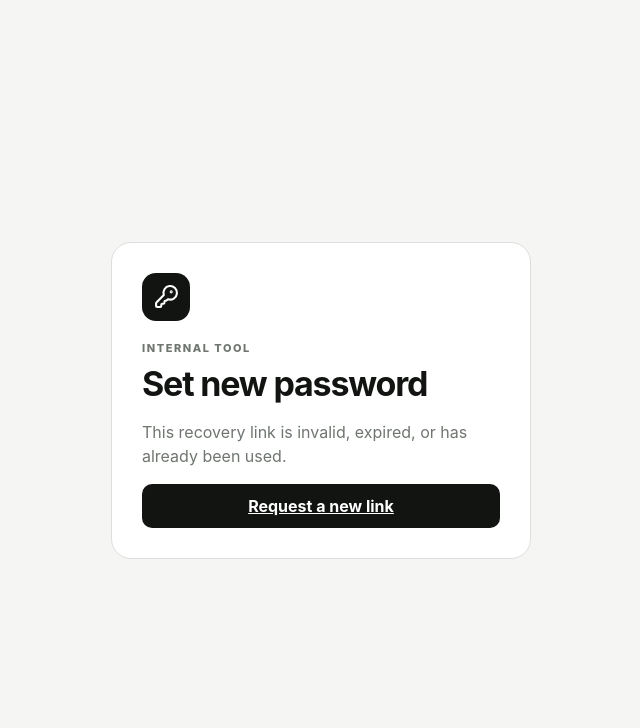
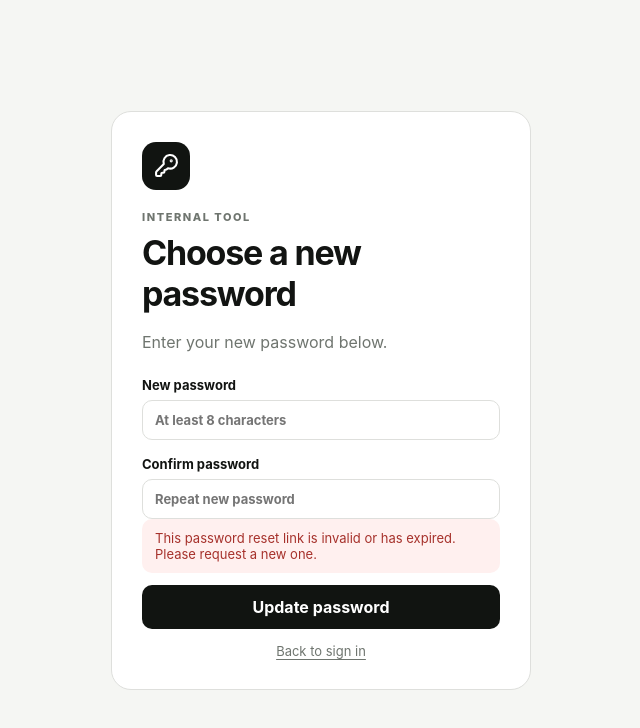
Before and after one commit to danmangoldon/gift-card-manager, a Next.js app: page /reset-password in a window 1280 px wide. Shown: the top 728 px of the page, without its empty margins (319-959 px from the left). Built offline with nearby package versions, Linux system fonts and the light colour scheme; no server answers.

Commit message:
Refactor password reset logic and UI elements

```diff
--- a/app/reset-password/page.tsx
+++ b/app/reset-password/page.tsx
@@ -9,52 +9,58 @@ export default function ResetPasswordPage() {
   const [password, setPassword] = useState("");
   const [confirmPassword, setConfirmPassword] = useState("");
   const [ready, setReady] = useState(false);
+  const [message, setMessage] = useState("");
+  const [error, setError] = useState("");
   const [loading, setLoading] = useState(false);
-  const [error, setError] = useState("");
-  const [success, setSuccess] = useState(false);
 
   useEffect(() => {
     let mounted = true;
 
     async function checkSession() {
-      const { data } = await supabase.auth.getSession();
-      if (mounted && data.session) setReady(true);
+      const {
+        data: { session },
+      } = await supabase.auth.getSession();
+
+      if (!mounted) return;
+
+      if (!session) {
+        setError(
+          "This password reset link is invalid or has expired. Please request a new one."
+        );
+        return;
+      }
+
+      setReady(true);
     }
 
     checkSession();
 
-    const { data: listener } = supabase.auth.onAuthStateChange((event, session) => {
-      if (!mounted) return;
-      if (event === "PASSWORD_RECOVERY" || session) setReady(true);
-    });
-
-    const timer = window.setTimeout(() => {
-      if (mounted) setReady((current) => current);
-    }, 1500);
-
     return () => {
       mounted = false;
-      window.clearTimeout(timer);
-      listener.subscription.unsubscribe();
     };
   }, [supabase]);
 
   async function updatePassword(e: React.FormEvent) {
     e.preventDefault();
+    setMessage("");
     setError("");
 
-    if (password.length < 10) {
-      setError("Please use a password with at least 10 characters.");
+    if (password.length < 8) {
+      setError("Password must be at least 8 characters.");
       return;
     }
 
     if (password !== confirmPassword) {
-      setError("The passwords do not match.");
+      setError("Passwords do not match.");
       return;
     }
 
     setLoading(true);
-    const { error } = await supabase.auth.updateUser({ password });
+
+    const { error } = await supabase.auth.updateUser({
+      password,
+    });
+
     setLoading(false);
 
     if (error) {
@@ -62,8 +68,15 @@ export default function ResetPasswordPage() {
       return;
     }
 
-    setSuccess(true);
+    setMessage("Password updated successfully. You can now sign in.");
+    setPassword("");
+    setConfirmPassword("");
+
     await supabase.auth.signOut();
+
+    window.setTimeout(() => {
+      window.location.href = "/login";
+    }, 1400);
   }
 
   return (
@@ -71,14 +84,11 @@ export default function ResetPasswordPage() {
       <section className="login-card">
         <div className="brand-mark"><KeyRound size={25} /></div>
         <p className="eyebrow">INTERNAL TOOL</p>
-        <h1>Set new password</h1>
+        <h1>Choose a new password</h1>
+        <p className="muted">
+          Enter your new password below.
+        </p>
 
-        {success ? (
-          <>
-            <p className="muted">Your password has been updated successfully.</p>
-            <a className="primary full" href="/login">Return to sign in</a>
-          </>
-        ) : ready ? (
         <form onSubmit={updatePassword} className="form-stack">
           <label>
             New password
@@ -87,34 +97,40 @@ export default function ResetPasswordPage() {
               autoComplete="new-password"
               value={password}
               onChange={(e) => setPassword(e.target.value)}
+              disabled={!ready || loading}
               required
-                placeholder="At least 10 characters"
+              placeholder="At least 8 characters"
             />
           </label>
+
           <label>
-              Confirm new password
+            Confirm password
             <input
               type="password"
               autoComplete="new-password"
               value={confirmPassword}
               onChange={(e) => setConfirmPassword(e.target.value)}
+              disabled={!ready || loading}
               required
-                placeholder="Repeat password"
+              placeholder="Repeat new password"
             />
           </label>
+
+          {message && <div className="notice">{message}</div>}
           {error && <div className="error-box">{error}</div>}
-            <button className="primary full" disabled={loading}>
-              {loading ? "Saving…" : "Save new password"}
+
+          <div className="login-actions">
+            <button
+              className="primary full"
+              disabled={!ready || loading}
+            >
+              {loading ? "Updating…" : "Update password"}
             </button>
+            <a className="login-forgot" href="/login">
+              Back to sign in
+            </a>
+          </div>
         </form>
-        ) : (
-          <>
-            <p className="muted">
-              This recovery link is invalid, expired, or has already been used.
-            </p>
-            <a className="primary full" href="/forgot-password">Request a new link</a>
-          </>
-        )}
       </section>
     </main>
   );
```
Lines whose indentation alone changed are shown as unchanged.
